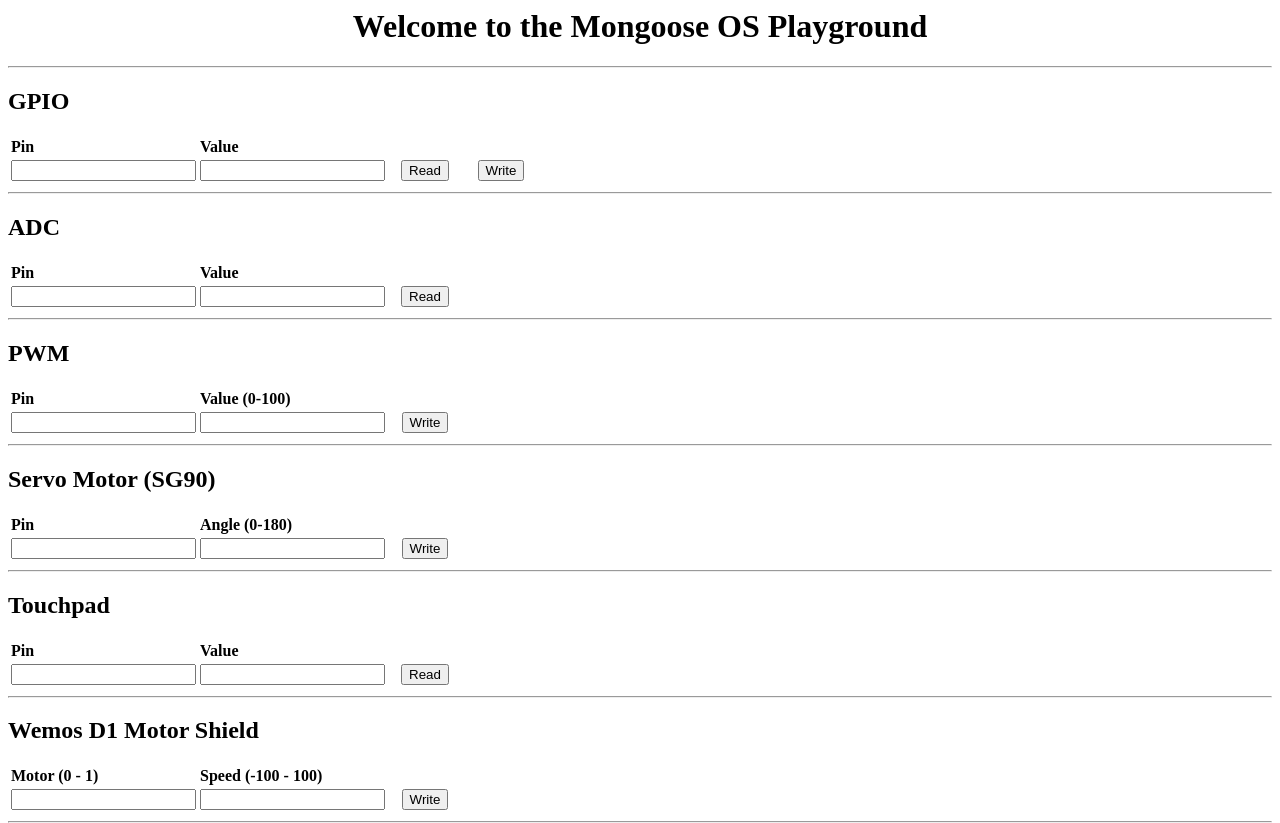
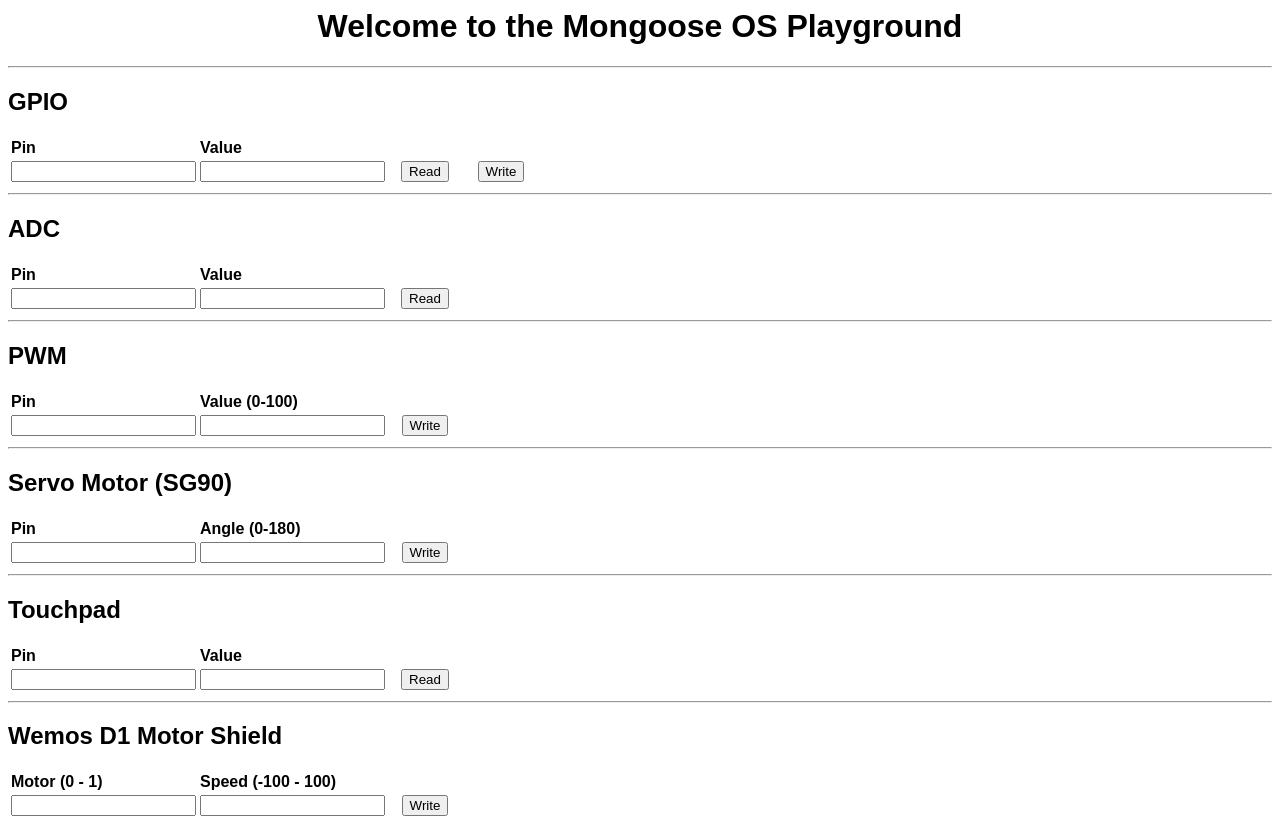
Before and after one commit to pmanna/mongoose_os_playground, a plain HTML site: page fs/index.html in a window 1280 px wide. Shown: the top 823 px of the page. Drawn offline with Linux system fonts and the light colour scheme; no server answers.

Commit message:
Minor corrections to comments Made HTML file usable by mobile devices

```diff
--- a/fs/index.html
+++ b/fs/index.html
@@ -1,5 +1,14 @@
 <html>
 <head>
+	<title>Mongoose OS Playground</title>
+	<meta charset="utf-8" />
+	<meta name="viewport" content="width=device-width, initial-scale=1" />
+	<meta name="author" content="Paolo Manna" />
+	<style>
+	body {
+	  font-family: Arial, Verdana, Sans-Serif;
+	}
+	</style>
 	<script>
 	var platform = '';
 	var touchpad_init = false;
```
Also changed, not shown: esp8266/fs/d1motor.js (+4 -5 lines), 1 other file.
